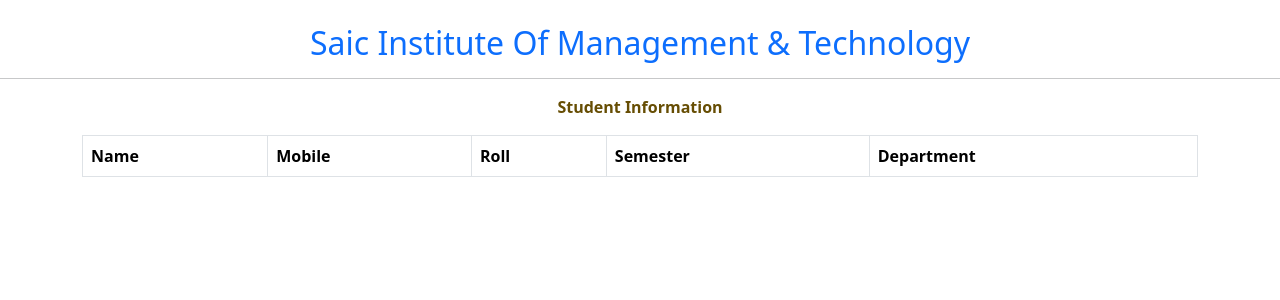
After one commit to Mamun8854/student_management_system, a Django app: template home/templates/pdf_download/pdf_output.html in a window 1280 px wide. The commit adds this page. Shown: the top 300 px of the page. Run offline with Django 4.2, Linux system fonts and the light colour scheme; the template is opened without the code that fills it, so the values that code supplies are empty.

Commit message:
genarate pdf file

```diff
--- /dev/null
+++ b/home/templates/pdf_download/pdf_output.html
@@ -0,0 +1,58 @@
+<!DOCTYPE html>
+<html lang="en">
+<head>
+    <meta charset="UTF-8">
+    <meta name="viewport" content="width=device-width, initial-scale=1.0">
+    <title>PDF file</title>
+    <!-- Bootstrap css link  -->
+    <link
+     href="https://cdn.jsdelivr.net/npm/bootstrap@5.3.1/dist/css/bootstrap.min.css"
+     rel="stylesheet"
+     integrity="sha384-4bw+/aepP/YC94hEpVNVgiZdgIC5+VKNBQNGCHeKRQN+PtmoHDEXuppvnDJzQIu9"
+     crossorigin="anonymous"
+     />
+    {% comment %} css style {% endcomment %}
+    <style>
+        @page {
+            size : "A4";
+            margin : 2.5cm 1.5cm 3.5cm 1.5cm;
+        }
+    </style>
+</head>
+<body>
+    <h2 class="text-primary text-center mt-4">Saic Institute Of Management & Technology</h2>
+    <hr>
+    <p class="text-center fw-bold text-warning-emphasis">Student Information</p>
+
+<div class="container">
+
+        <table class="table table-bordered table-hover">
+            <thead>
+                <tr>
+                  {% comment %} <th scope="col">SI No.</th> {% endcomment %}
+                  <th scope="col">Name</th>
+                  {% comment %} <th scope="col">E-mail</th> {% endcomment %}
+                  <th scope="col">Mobile</th>
+                  <th scope="col">Roll</th>
+                  <th scope="col">Semester</th>
+                  <th scope="col">Department</th>
+                </tr>
+              </thead>
+              <tbody>
+                {% for student in students %}
+                <tr>
+                    {% comment %} <th scope="row">{{forloop.counter}}</th> {% endcomment %}
+                    <td>{{student.student_name}}</td>
+                    {% comment %} <td>{{student.stident_email}}</td> {% endcomment %}
+                    <td>0{{student.student_phone}}</td>
+                    <td>{{student.student_roll}}</td>
+                    <td>{{student.semester}}</td>
+                    <td>{{student.department}}</td>
+
+                </tr>
+                {% endfor %}
+              </tbody>
+        </table>
+</div>
+</body>
+</html>
--- a/student_management/urls.py
+++ b/student_management/urls.py
@@ -11,6 +11,9 @@
         name="delete_student"),
     path(
         "update/student/<int:id>/", views.UpdateStudentView.as_view(),
-        name="update_student")
+        name="update_student"),
+    path(
+        "export-pdf", views.Export_pdf,
+        name="export_pdf")
 
 ]
```
Also changed, not shown: home/templates/home/index.html (+5 -2 lines), home/views.py (+26 -0 lines).
